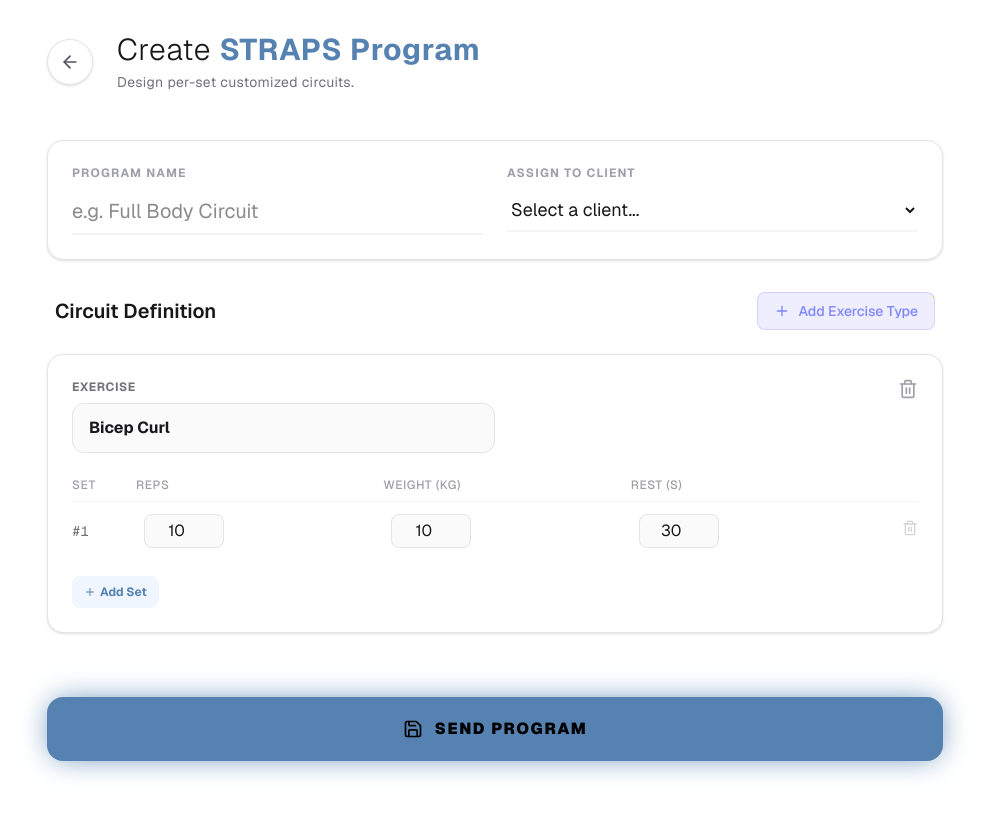
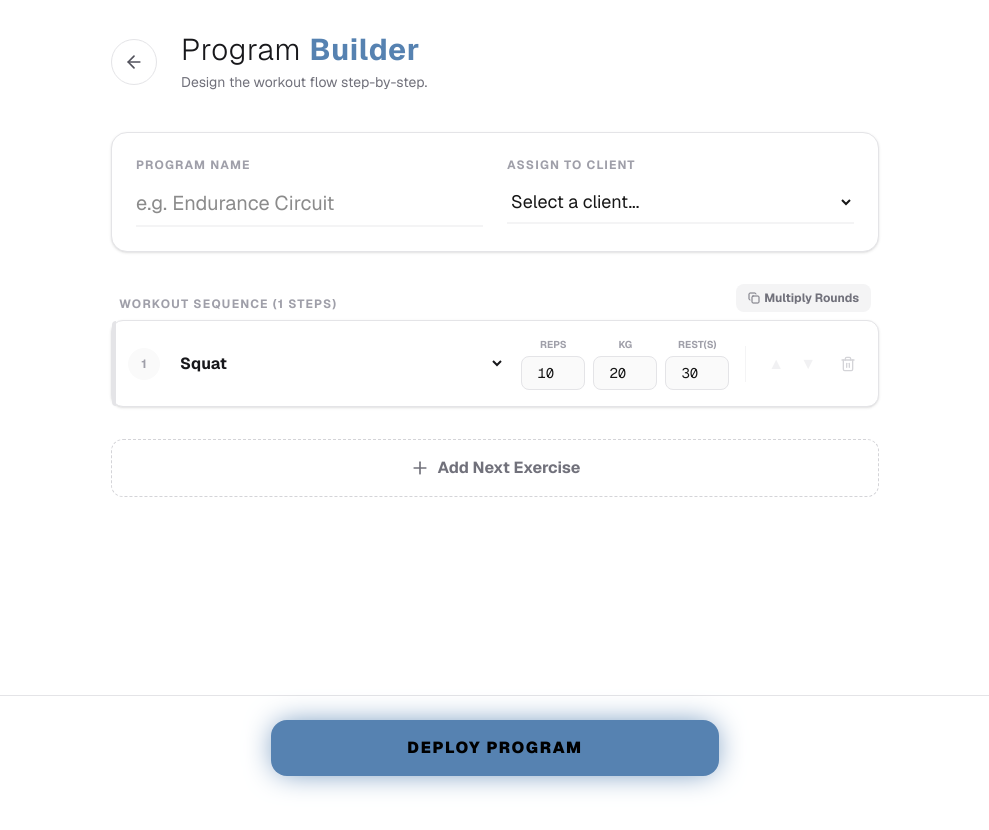
Before and after one commit to Hoirul23/straps-dev, a Next.js app: page /coach/menu/new in a window 1280 px wide. Shown: the top 830 px of the page, without its empty margins (145-1134 px from the left). After the commit the page ends 800 px from the top, so only its background shows below. Built offline with nearby package versions, Linux system fonts and the light colour scheme.

Commit message:
Refactor: Coach Menu to Playlist Builder (Response to User Feedback)

```diff
--- a/app/coach/menu/new/page.tsx
+++ b/app/coach/menu/new/page.tsx
@@ -2,21 +2,17 @@
 
 import React, { useState, useEffect } from 'react';
 import { useRouter } from 'next/navigation';
-import { motion } from 'framer-motion';
-import { Plus, Trash2, Save, ArrowLeft, Copy } from 'lucide-react';
+import { motion, Reorder } from 'framer-motion';
+import { Plus, Trash2, Save, ArrowLeft, Copy, Layers, GripVertical } from 'lucide-react';
 import Link from 'next/link';
 import { useAuth, AuthProvider } from '@/lib/auth';
 
-interface SetData {
+interface ExerciseItem {
+    id: string; // Unique ID for UI keys
+    name: string;
     reps: number;
     weight: number;
     rest_time_seconds: number;
-}
-
-interface ExerciseGroup {
-    id: string; // Internal ID for keys
-    name: string;
-    sets: SetData[];
 }
 
 export default function CreateMenuPageWrap() {
@@ -33,13 +29,9 @@ function CreateMenuPage() {
     const [isSubmitting, setIsSubmitting] = useState(false);
     const [menuName, setMenuName] = useState('');
 
-    // Initial State: One Group with One Set
-    const [groups, setGroups] = useState<ExerciseGroup[]>([
-        {
-            id: '1',
-            name: 'Bicep Curl',
-            sets: [{ reps: 10, weight: 10, rest_time_seconds: 30 }]
-        }
+    // Playlist State
+    const [playlist, setPlaylist] = useState<ExerciseItem[]>([
+        { id: 'init-1', name: 'Squat', reps: 10, weight: 20, rest_time_seconds: 30 }
     ]);
 
     const [clients, setClients] = useState<any[]>([]);
@@ -47,7 +39,6 @@ function CreateMenuPage() {
 
     useEffect(() => {
         if (user) {
-            // Fetch clients
             fetch(`/api/users?coachId=${encodeURIComponent(user.id)}`)
                 .then(res => res.json())
                 .then(data => {
@@ -56,115 +47,108 @@ function CreateMenuPage() {
         }
     }, [user]);
 
-    // --- State Management ---
+    // --- Actions ---
 
-    const addGroup = () => {
-        setGroups([...groups, {
+    const addExercise = () => {
+        setPlaylist([...playlist, {
             id: Math.random().toString(36).substr(2, 9),
-            name: 'Squat',
-            sets: [{ reps: 10, weight: 20, rest_time_seconds: 60 }]
+            name: 'Bicep Curl',
+            reps: 10,
+            weight: 10,
+            rest_time_seconds: 30
         }]);
     };
 
-    const removeGroup = (index: number) => {
-        setGroups(groups.filter((_, i) => i !== index));
+    const duplicateLast = () => {
+        if (playlist.length === 0) return;
+        const last = playlist[playlist.length - 1];
+        setPlaylist([...playlist, { ...last, id: Math.random().toString(36).substr(2, 9) }]);
     };
 
-    const updateGroupName = (index: number, name: string) => {
-        const newGroups = [...groups];
-        newGroups[index].name = name;
-        setGroups(newGroups);
+    const duplicateAll = () => {
+         // Clones the entire current list and appends it (Simulates "Add Next Round")
+         const newItems = playlist.map(item => ({
+             ...item,
+             id: Math.random().toString(36).substr(2, 9)
+         }));
+         setPlaylist([...playlist, ...newItems]);
     };
 
-    const addSet = (groupIndex: number) => {
-        const newGroups = [...groups];
-        const previousSet = newGroups[groupIndex].sets[newGroups[groupIndex].sets.length - 1];
-        // Clone previous set values for convenience
-        newGroups[groupIndex].sets.push({ ...previousSet });
-        setGroups(newGroups);
+    const removeExercise = (index: number) => {
+        setPlaylist(playlist.filter((_, i) => i !== index));
     };
 
-    const removeSet = (groupIndex: number, setIndex: number) => {
-        const newGroups = [...groups];
-        if (newGroups[groupIndex].sets.length > 1) {
-            newGroups[groupIndex].sets = newGroups[groupIndex].sets.filter((_, i) => i !== setIndex);
-            setGroups(newGroups);
-        }
+    const updateItem = (index: number, field: keyof ExerciseItem, value: any) => {
+        const newPlaylist = [...playlist];
+        newPlaylist[index] = { ...newPlaylist[index], [field]: value };
+        setPlaylist(newPlaylist);
     };
 
-    const updateSet = (groupIndex: number, setIndex: number, field: keyof SetData, value: number) => {
-        const newGroups = [...groups];
-        newGroups[groupIndex].sets[setIndex][field] = value;
-        setGroups(newGroups);
+    const moveItem = (fromIndex: number, direction: 'up' | 'down') => {
+        if (direction === 'up' && fromIndex === 0) return;
+        if (direction === 'down' && fromIndex === playlist.length - 1) return;
+
+        const toIndex = direction === 'up' ? fromIndex - 1 : fromIndex + 1;
+        const newPlaylist = [...playlist];
+        const [movedItem] = newPlaylist.splice(fromIndex, 1);
+        newPlaylist.splice(toIndex, 0, movedItem);
+        setPlaylist(newPlaylist);
     };
 
-    // --- Submit Logic (Flammable Flattening) ---
+    // --- Submit Logic ---
 
     const handleSubmit = async (e: React.FormEvent) => {
         e.preventDefault();
         setIsSubmitting(true);
         try {
             if (!selectedClient) {
-                alert("Please select a client to assign this menu to.");
-                setIsSubmitting(false);
-                return;
-            }
-            if (!user?.id) {
-                alert("User not authenticated.");
+                alert("Please select a client.");
                 setIsSubmitting(false);
                 return;
             }
 
-            // FLATTEN LOGIC: Interleave sets for Circuit Interleaved behavior
-            // or just flatten them if sequential?
-            // User requested "Circuit Mode" is now standard.
-            // Algorithm:
-            // 1. Find max set count.
-            // 2. Iterate 1..Max.
-            // 3. For each group, take Set[i] if exists.
+            // ENRICHMENT ALGORITHM
+            // Calculate 'set_index' and 'total_sets' for each item based on name recurrence.
+            // Example: Squat, Bench, Squat -> Squat(1/2), Bench(1/1), Squat(2/2)
 
-            const flatExercises: any[] = [];
-            const maxSets = Math.max(...groups.map(g => g.sets.length));
+            const counts: Record<string, number> = {};
+            const totals: Record<string, number> = {};
 
-            for (let i = 0; i < maxSets; i++) {
-                for (const group of groups) {
-                    if (group.sets[i]) {
-                        flatExercises.push({
-                            name: group.name,
-                            reps: group.sets[i].reps,
-                            weight: group.sets[i].weight,
-                            rest_time_seconds: group.sets[i].rest_time_seconds,
-                            // Legacy fields for context if needed, but client relies on set_index now
-                            sets: 1,
-                            set_index: i + 1,
-                            total_sets: group.sets.length
+            // 1. Calculate Totals
+            playlist.forEach(item => {
+                totals[item.name] = (totals[item.name] || 0) + 1;
             });
-                    }
-                }
-            }
+
+            // 2. Assign Indices
+            const enrichedExercises = playlist.map(item => {
+                counts[item.name] = (counts[item.name] || 0) + 1;
+                return {
+                    name: item.name,
+                    reps: item.reps,
+                    weight: item.weight,
+                    rest_time_seconds: item.rest_time_seconds,
+                    set_index: counts[item.name],
+                    total_sets: totals[item.name]
+                };
+            });
 
             const res = await fetch('/api/menus', {
                 method: 'POST',
                 headers: {
                     'Content-Type': 'application/json',
-                    'x-user-id': user.id
+                    'x-user-id': user?.id || ''
                 },
                 body: JSON.stringify({
                     name: menuName,
-                    exercises: flatExercises, // Sending the flat playlist
+                    exercises: enrichedExercises,
                     client_id: selectedClient
                 })
             });
 
-            if (!res.ok) {
-                const errorData = await res.json();
-                throw new Error(errorData.message || 'Failed to create menu');
-            }
-
+            if (!res.ok) throw new Error('Failed');
             router.push('/coach/dashboard');
-        } catch (error: any) {
-            alert('Failed to create menu: ' + error.message);
-            console.error(error);
+        } catch (error) {
+            alert('Error creating menu');
         } finally {
             setIsSubmitting(false);
         }
@@ -177,20 +161,20 @@ function CreateMenuPage() {
     ];
 
     return (
-        <div className="min-h-screen bg-background text-foreground p-8 font-sans">
-            <header className="max-w-4xl mx-auto mb-12 flex items-center gap-6">
-                <Link href="/coach/dashboard" className="p-3 bg-white hover:bg-zinc-100 rounded-full transition-colors text-zinc-600 hover:text-zinc-900 border border-zinc-200 shadow-sm">
-                    <ArrowLeft className="w-5 h-5" />
+        <div className="min-h-screen bg-background text-foreground p-8 font-sans pb-32">
+            <header className="max-w-3xl mx-auto mb-10 flex items-center gap-6">
+                <Link href="/coach/dashboard" className="p-3 bg-white hover:bg-zinc-100 rounded-full transition-colors border border-zinc-200">
+                    <ArrowLeft className="w-5 h-5 text-zinc-600" />
                 </Link>
                 <div>
                     <h1 className="text-3xl font-light text-zinc-900 tracking-wide">
-                        Create <span className="font-bold text-primary">STRAPS Program</span>
+                        Program <span className="font-bold text-primary">Builder</span>
                     </h1>
-                    <p className="text-zinc-500 text-sm mt-1 tracking-wide">Design per-set customized circuits.</p>
+                    <p className="text-zinc-500 text-sm mt-1">Design the workout flow step-by-step.</p>
                 </div>
             </header>
 
-            <form onSubmit={handleSubmit} className="max-w-4xl mx-auto space-y-8">
+            <form onSubmit={handleSubmit} className="max-w-3xl mx-auto">
                  {/* Meta Info */}
                  <div className="bg-white p-6 rounded-2xl border border-zinc-200 shadow-sm mb-8">
                     <div className="grid grid-cols-1 md:grid-cols-2 gap-6">
@@ -198,7 +182,7 @@ function CreateMenuPage() {
                             <label className="block text-xs font-bold text-zinc-400 uppercase tracking-widest mb-2">Program Name</label>
                             <input
                                 type="text"
-                                placeholder="e.g. Full Body Circuit"
+                                placeholder="e.g. Endurance Circuit"
                                 value={menuName}
                                 onChange={(e) => setMenuName(e.target.value)}
                                 className="w-full text-xl font-bold border-b-2 border-zinc-100 focus:border-primary outline-none py-2 transition-colors placeholder:font-normal"
@@ -213,141 +197,135 @@ function CreateMenuPage() {
                             >
                                 <option value="" disabled>Select a client...</option>
                                 {clients.map(c => (
-                                    <option key={c.id} value={c.id}>{c.name} ({c.id})</option>
+                                    <option key={c.id} value={c.id}>{c.name}</option>
                                 ))}
                             </select>
                         </div>
                     </div>
                 </div>
 
-                {/* Exercise Groups */}
-                <div className="space-y-6">
-                    <div className="flex justify-between items-center px-2">
-                        <h3 className="text-xl font-semibold">Circuit Definition</h3>
+                {/* Playlist Builder */}
+                <div className="space-y-4">
+                    <div className="flex justify-between items-end mb-2 px-2">
+                        <h3 className="text-xs font-bold text-zinc-400 uppercase tracking-widest">Workout Sequence ({playlist.length} steps)</h3>
+                        <div className="flex gap-2">
                             <button
                                 type="button"
-                            onClick={addGroup}
-                            className="flex items-center gap-2 text-sm font-medium text-indigo-400 hover:text-indigo-300 bg-indigo-500/10 px-4 py-2 rounded-lg transition-colors border border-indigo-500/20"
+                                onClick={duplicateAll}
+                                className="text-xs font-bold text-zinc-500 hover:text-zinc-800 bg-zinc-100 hover:bg-zinc-200 px-3 py-1.5 rounded-lg transition-colors flex items-center gap-1"
                             >
-                            <Plus className="w-4 h-4" /> Add Exercise Type
+                                <Copy className="w-3 h-3" /> Multiply Rounds
                             </button>
                         </div>
+                    </div>
 
-                    {groups.map((group, groupIndex) => (
+                    {playlist.map((item, index) => (
                         <motion.div
-                            key={group.id}
+                            key={item.id}
                             initial={{ opacity: 0, y: 10 }}
                             animate={{ opacity: 1, y: 0 }}
-                            className="bg-white border border-zinc-200 rounded-2xl p-6 relative group transition-all shadow-sm"
+                            className="bg-white border border-zinc-200 p-4 rounded-xl shadow-sm flex flex-col md:flex-row items-center gap-4 group relative"
                         >
-                            <button
-                                type="button"
-                                onClick={() => removeGroup(groupIndex)}
-                                className="absolute top-4 right-4 p-2 text-zinc-400 hover:text-red-500 hover:bg-red-50 rounded-lg transition-all"
-                                title="Remove Exercise Group"
-                            >
-                                <Trash2 className="w-5 h-5" />
-                            </button>
+                            <div className="absolute left-0 top-0 bottom-0 w-1 bg-zinc-200 group-hover:bg-primary transition-colors rounded-l-xl"></div>
 
-                            <div className="mb-6">
-                                <label className="block text-xs font-bold text-zinc-500 uppercase tracking-wider mb-2">Exercise</label>
+                            {/* Numbering */}
+                            <div className="w-8 h-8 rounded-full bg-zinc-50 text-zinc-400 font-bold text-xs flex items-center justify-center shrink-0">
+                                {index + 1}
+                            </div>
+
+                            {/* Exercise Select */}
+                            <div className="flex-1 w-full">
+                                <label className="block text-[10px] font-bold text-zinc-400 uppercase mb-1 md:hidden">Exercise</label>
                                 <select
-                                    value={group.name}
-                                    onChange={(e) => updateGroupName(groupIndex, e.target.value)}
-                                    className="w-full md:w-1/2 bg-zinc-50 border border-zinc-200 rounded-xl px-4 py-3 focus:outline-none focus:border-indigo-500 transition-colors appearance-none text-zinc-900 font-bold"
+                                    value={item.name}
+                                    onChange={(e) => updateItem(index, 'name', e.target.value)}
+                                    className="w-full bg-transparent font-bold text-zinc-900 focus:outline-none cursor-pointer"
                                 >
                                     {EXERCISE_OPTIONS.map(opt => <option key={opt} value={opt}>{opt}</option>)}
                                 </select>
                             </div>
 
-                            {/* Sets Table */}
-                            <div className="overflow-x-auto">
-                                <table className="w-full text-left">
-                                    <thead>
-                                        <tr className="text-xs text-zinc-400 uppercase tracking-wider border-b border-zinc-100">
-                                            <th className="pb-2 font-medium w-16">Set</th>
-                                            <th className="pb-2 font-medium">Reps</th>
-                                            <th className="pb-2 font-medium">Weight (kg)</th>
-                                            <th className="pb-2 font-medium">Rest (s)</th>
-                                            <th className="pb-2 font-medium w-10"></th>
-                                        </tr>
-                                    </thead>
-                                    <tbody className="divide-y divide-zinc-50">
-                                        {group.sets.map((set, setIndex) => (
-                                            <tr key={setIndex} className="group/row">
-                                                <td className="py-3 text-zinc-500 font-mono text-sm">
-                                                    #{setIndex + 1}
-                                                </td>
-                                                <td className="py-3 px-2">
+                            {/* Parameters */}
+                            <div className="flex gap-2 w-full md:w-auto">
+                                <div className="flex-1">
+                                    <label className="block text-[10px] font-bold text-zinc-400 uppercase mb-1 text-center">Reps</label>
                                     <input
                                         type="number"
-                                                        value={isNaN(set.reps) ? '' : set.reps}
-                                                        onChange={(e) => updateSet(groupIndex, setIndex, 'reps', parseInt(e.target.value))}
-                                                        className="w-20 bg-zinc-50 border border-zinc-200 rounded-lg px-2 py-1 text-center"
+                                        value={isNaN(item.reps) ? '' : item.reps}
+                                        onChange={(e) => updateItem(index, 'reps', parseInt(e.target.value))}
+                                        className="w-full md:w-16 bg-zinc-50 border border-zinc-200 rounded-lg px-2 py-1.5 text-center font-mono text-sm focus:border-primary outline-none"
                                     />
-                                                </td>
-                                                <td className="py-3 px-2">
+                                </div>
+                                <div className="flex-1">
+                                    <label className="block text-[10px] font-bold text-zinc-400 uppercase mb-1 text-center">Kg</label>
                                     <input
                                         type="number"
-                                                        value={isNaN(set.weight) ? '' : set.weight}
-                                                        onChange={(e) => updateSet(groupIndex, setIndex, 'weight', parseFloat(e.target.value))}
-                                                        className="w-20 bg-zinc-50 border border-zinc-200 rounded-lg px-2 py-1 text-center"
+                                        value={isNaN(item.weight) ? '' : item.weight}
+                                        onChange={(e) => updateItem(index, 'weight', parseFloat(e.target.value))}
+                                        className="w-full md:w-16 bg-zinc-50 border border-zinc-200 rounded-lg px-2 py-1.5 text-center font-mono text-sm focus:border-primary outline-none"
                                     />
-                                                </td>
-                                                <td className="py-3 px-2">
+                                </div>
+                                <div className="flex-1">
+                                    <label className="block text-[10px] font-bold text-zinc-400 uppercase mb-1 text-center">Rest(s)</label>
                                     <input
                                         type="number"
-                                                        value={isNaN(set.rest_time_seconds) ? '' : set.rest_time_seconds}
-                                                        onChange={(e) => updateSet(groupIndex, setIndex, 'rest_time_seconds', parseFloat(e.target.value))}
-                                                        className="w-20 bg-zinc-50 border border-zinc-200 rounded-lg px-2 py-1 text-center"
+                                        value={isNaN(item.rest_time_seconds) ? '' : item.rest_time_seconds}
+                                        onChange={(e) => updateItem(index, 'rest_time_seconds', parseFloat(e.target.value))}
+                                        className="w-full md:w-16 bg-zinc-50 border border-zinc-200 rounded-lg px-2 py-1.5 text-center font-mono text-sm focus:border-primary outline-none"
                                     />
-                                                </td>
-                                                <td className="py-3 text-right">
+                                </div>
+                            </div>
+
+                            {/* Actions */}
+                            <div className="flex items-center gap-1 border-l border-zinc-100 pl-4">
                                 <button
                                     type="button"
-                                                        onClick={() => removeSet(groupIndex, setIndex)}
-                                                        className="text-zinc-300 hover:text-red-500 transition-colors"
-                                                        disabled={group.sets.length === 1}
+                                    onClick={() => moveItem(index, 'up')}
+                                    disabled={index === 0}
+                                    className="p-1.5 text-zinc-300 hover:text-zinc-600 disabled:opacity-30"
+                                >
+                                    ▲
+                                </button>
+                                <button
+                                    type="button"
+                                    onClick={() => moveItem(index, 'down')}
+                                    disabled={index === playlist.length - 1}
+                                    className="p-1.5 text-zinc-300 hover:text-zinc-600 disabled:opacity-30"
+                                >
+                                    ▼
+                                </button>
+                                <button
+                                    type="button"
+                                    onClick={() => removeExercise(index)}
+                                    className="p-1.5 text-zinc-300 hover:text-red-500 hover:bg-red-50 rounded-lg transition-colors ml-2"
                                 >
                                     <Trash2 className="w-4 h-4" />
                                 </button>
-                                                </td>
-                                            </tr>
+                            </div>
+                        </motion.div>
                     ))}
-                                    </tbody>
-                                </table>
+
+                    <div className="flex gap-4 pt-4">
+                        <button
+                            type="button"
+                            onClick={addExercise}
+                            className="flex-1 bg-white border border-dashed border-zinc-300 text-zinc-500 hover:text-primary hover:border-primary p-4 rounded-xl flex items-center justify-center gap-2 font-bold transition-all hover:bg-blue-50/50"
+                        >
+                            <Plus className="w-5 h-5" /> Add Next Exercise
+                        </button>
+                    </div>
                 </div>
 
-                            <div className="mt-4">
+                <div className="fixed bottom-0 left-0 right-0 p-6 bg-white/80 backdrop-blur-lg border-t border-zinc-200 flex justify-center z-50">
                      <button
-                                    type="button"
-                                    onClick={() => addSet(groupIndex)}
-                                    className="text-xs font-bold text-primary hover:text-blue-700 flex items-center gap-1 bg-blue-50 px-3 py-2 rounded-lg transition-colors"
+                        type="submit"
+                        disabled={isSubmitting}
+                        className="w-full max-w-md bg-primary hover:bg-primary/90 text-black font-black uppercase tracking-widest py-4 rounded-2xl shadow-[0_0_30px_-5px_var(--color-primary)] transform transition-all active:scale-95 disabled:opacity-50 flex items-center justify-center gap-3"
                     >
-                                    <Plus className="w-3 h-3" /> Add Set
+                        {isSubmitting ? 'Saving...' : 'Deploy Program'}
                     </button>
                 </div>
 
-                        </motion.div>
-                    ))}
-                </div>
-
-                <div className="pt-8 pb-32">
-                    <button
-                        type="submit"
-                        disabled={isSubmitting}
-                        className="w-full bg-primary hover:bg-primary/90 text-black font-black uppercase tracking-widest py-5 rounded-2xl shadow-[0_0_30px_-5px_var(--color-primary)] transform transition-all active:scale-95 disabled:opacity-50 flex items-center justify-center gap-3"
-                    >
-                        {isSubmitting ? (
-                            <span className="w-5 h-5 border-2 border-white/30 border-t-white rounded-full animate-spin" />
-                        ) : (
-                            <>
-                                <Save className="w-5 h-5" />
-                                Send Program
-                            </>
-                        )}
-                    </button>
-                </div>
             </form>
         </div>
     );
```
Lines whose indentation alone changed are shown as unchanged.
